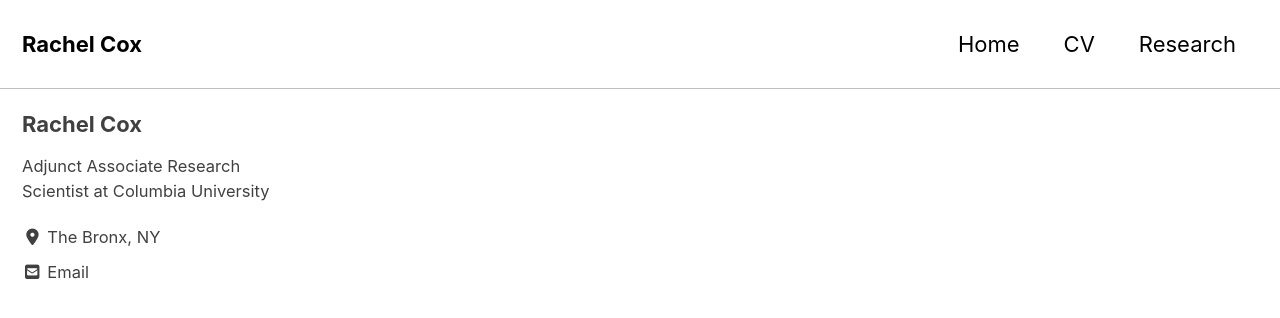
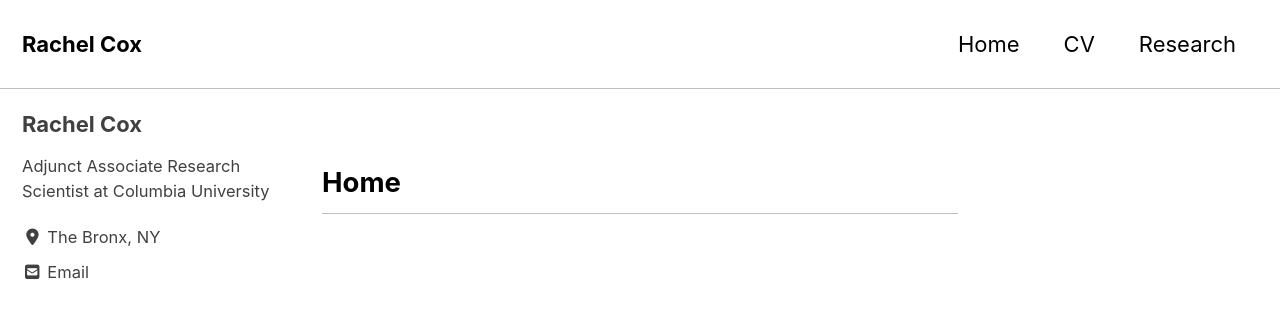
Before and after one commit to rachel-cox/rachel-cox.github.io, a Jekyll site: the page built from home.md, in a window 1280 px wide and 900 px high. Shown: the top 318 px of the window. Built offline with Jekyll 4.4.1, drawn with Linux system fonts in a browser that asks for light colours; cached includes are drawn as plain includes; nearby versions of some CDN libraries.

Commit message:
Fixing home page broken link

```diff
--- a/_data/navigation.yml
+++ b/_data/navigation.yml
@@ -1,6 +1,6 @@
 main:
   - title: "Home"
-    url: /Home/
+    url: /home/
   - title: "CV"
     url: /cv/
   - title: "Research"
--- a/home.md
+++ b/home.md
@@ -2,3 +2,4 @@
 layout: home
 author_profile: true
 ---
+## **Home**
```
